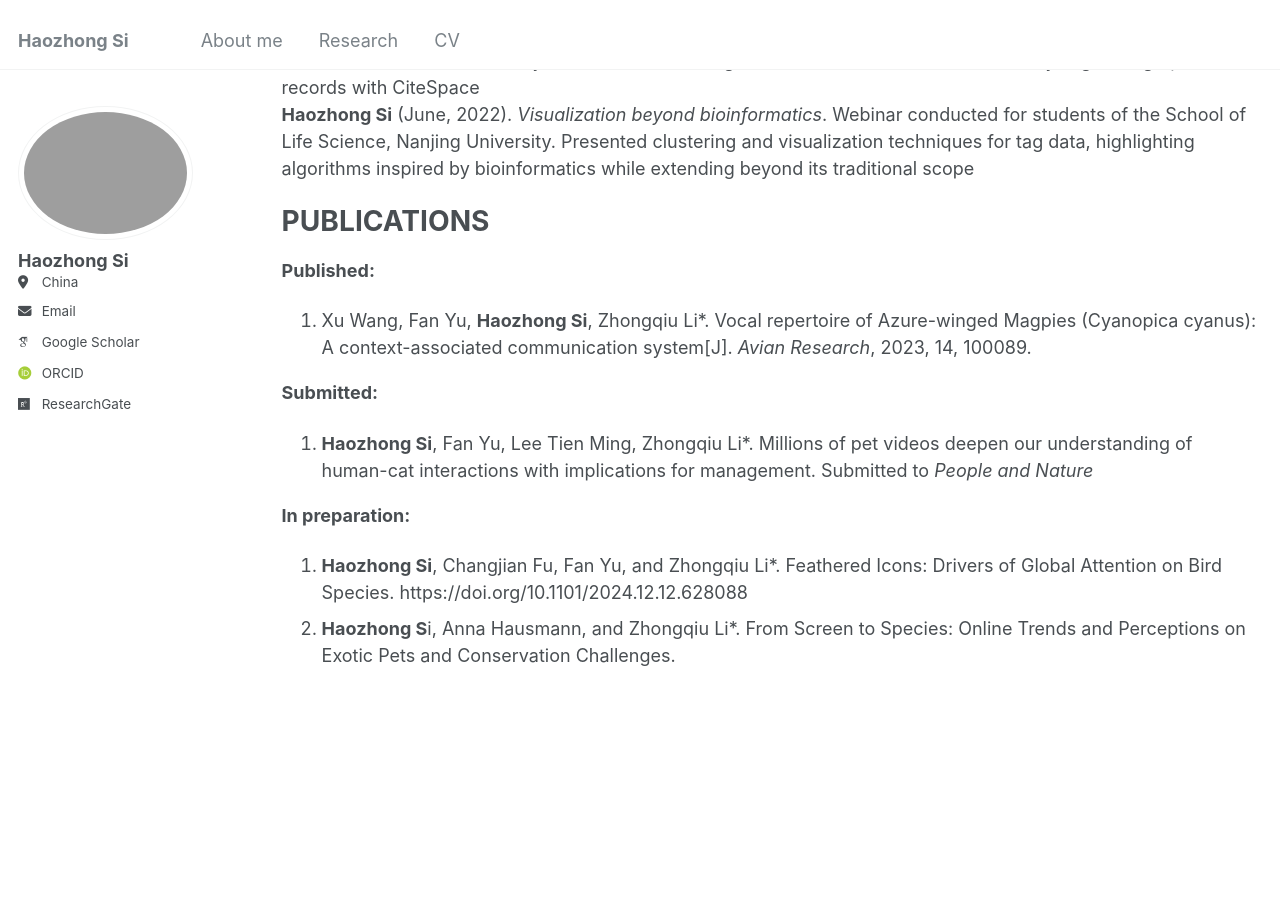
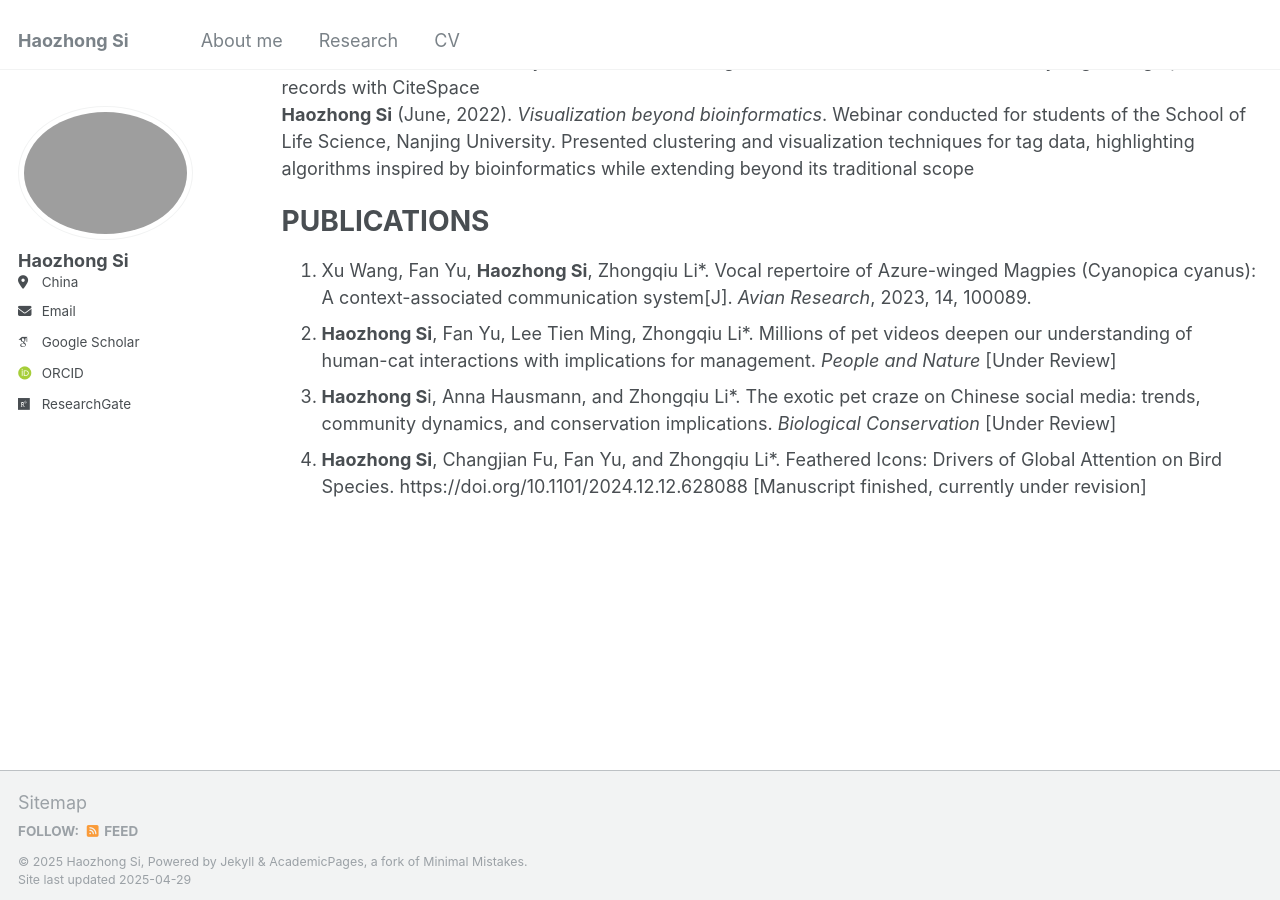
Before and after one commit to caicai555/hzsi-website, a Jekyll site: the page built from _pages/cv.md, in a window 1280 px wide and 900 px high, scrolled down 2440 px. Built offline with Jekyll 4.4.1, drawn with Linux system fonts in a browser that asks for light colours; some web fonts are replaced.

Commit message:
Update cv.md

```diff
--- a/_pages/cv.md
+++ b/_pages/cv.md
@@ -83,12 +83,7 @@ PRESENTATIONS
 
 PUBLICATIONS
 ======
-**Published:**
 1.  Xu Wang, Fan Yu, **Haozhong Si**, Zhongqiu Li*. Vocal repertoire of Azure-winged Magpies (Cyanopica cyanus): A context-associated communication system[J]. _Avian Research_, 2023, 14, 100089.
-
-**Submitted:**
-1. **Haozhong Si**, Fan Yu, Lee Tien Ming, Zhongqiu Li*. Millions of pet videos deepen our understanding of human-cat interactions with implications for management. Submitted to _People and Nature_
-
-**In preparation:**
-1. **Haozhong Si**, Changjian Fu, Fan Yu, and Zhongqiu Li*. Feathered Icons: Drivers of Global Attention on Bird Species. https://doi.org/10.1101/2024.12.12.628088
-2. **Haozhong S**i, Anna Hausmann, and Zhongqiu Li*. From Screen to Species: Online Trends and Perceptions on Exotic Pets and Conservation Challenges.
+2. **Haozhong Si**, Fan Yu, Lee Tien Ming, Zhongqiu Li*. Millions of pet videos deepen our understanding of human-cat interactions with implications for management. _People and Nature_ \[Under Review\]
+3. **Haozhong S**i, Anna Hausmann, and Zhongqiu Li*. The exotic pet craze on Chinese social media: trends, community dynamics, and conservation implications. _Biological Conservation_ \[Under Review\]
+4. **Haozhong Si**, Changjian Fu, Fan Yu, and Zhongqiu Li*. Feathered Icons: Drivers of Global Attention on Bird Species. https://doi.org/10.1101/2024.12.12.628088 \[Manuscript finished, currently under revision\]
```
